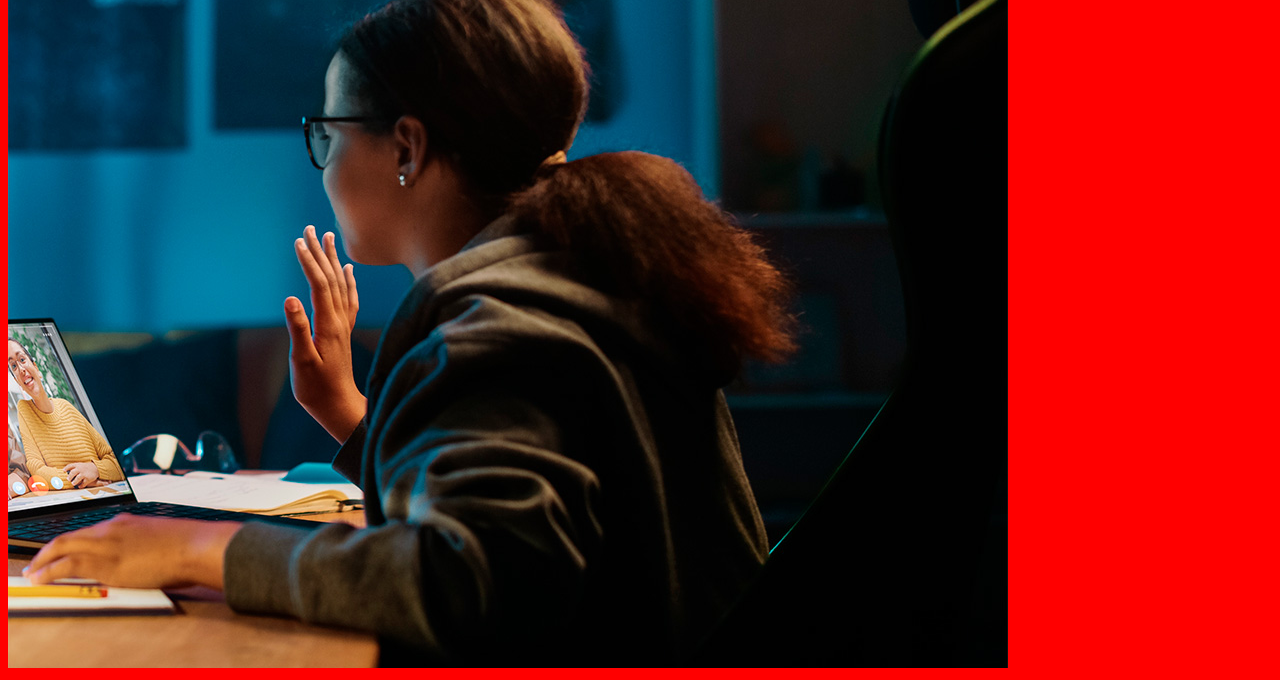
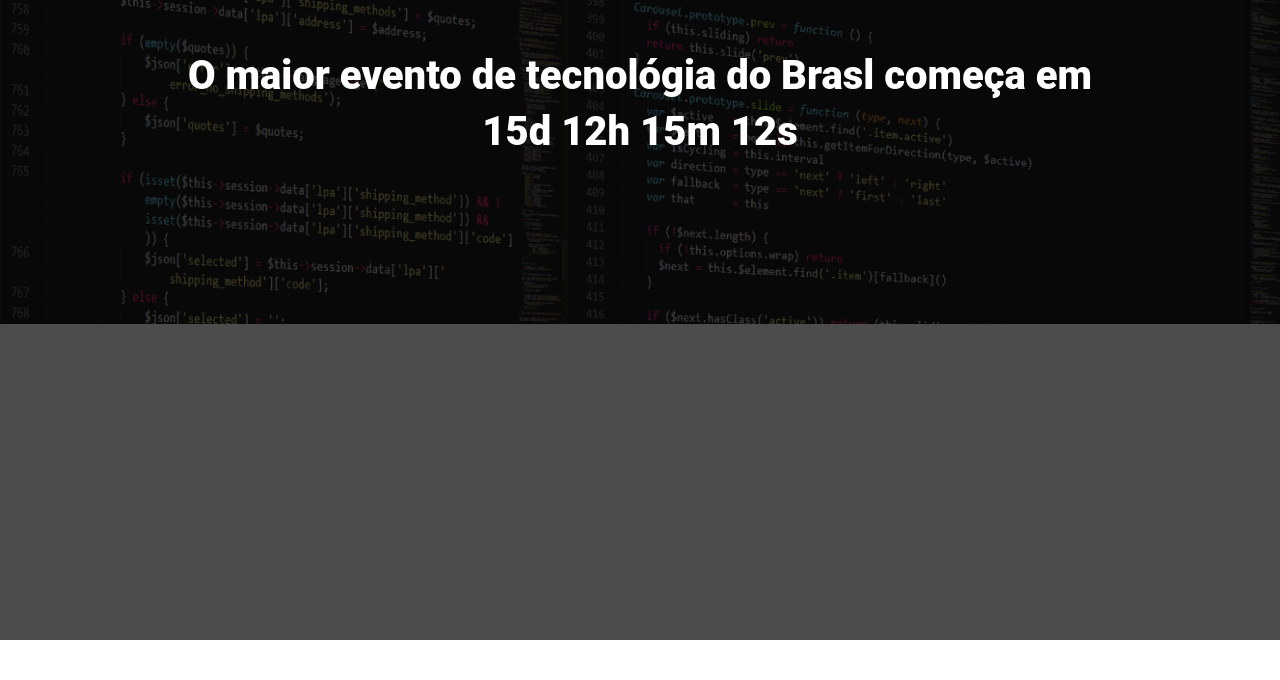
Before and after one commit to Welliveltondev/EBAC-TALKS, a website built with Parcel: page src/index.html in a window 1280 px wide. Shown: the part 160-840 px from the top of the page. After the commit the page ends 800 px from the top, so only its background shows below. Built offline with nearby package versions, Linux system fonts and the light colour scheme; a web font is replaced by a local one.

Commit message:
criando o hero

```diff
--- a/src/index.html
+++ b/src/index.html
@@ -3,12 +3,21 @@
 <head>
     <meta charset="UTF-8">
     <meta name="viewport" content="width=device-width, initial-scale=1.0">
-    <title>Document</title>
+    <title>EBAC tech Talks</title>
+    <link rel="preconnect" href="https://fonts.googleapis.com">
+<link rel="preconnect" href="https://fonts.gstatic.com" crossorigin>
+<link href="https://fonts.googleapis.com/css2?family=Playfair+Display:ital,wght@0,400..900;1,400..900&display=swap" rel="stylesheet">
     <link rel="stylesheet" href="./styles/main.scss">
 </head>
 <body>
-    <h1>Olá</h1>
-    <img src="./images/backend.png">
+    <header class="hero">
+        <div class="container">
+            <img class="hero__logo" src="./images/ebac_logo.svg">
+            <p class="hero__text">
+                O maior evento de tecnológia do Brasl começa em 15d 12h 15m 12s
+            </p>
+        </div>
+    </header>
     <script src="./scripts/main.js"></script>
 </body>
 </html>
--- /dev/null
+++ b/src/styles/_hero.scss
@@ -0,0 +1,52 @@
+.hero {
+    padding-top: 64px;
+    padding-bottom: 100px;
+    background-image: url(../images/fundo.png);
+    background-repeat: no-repeat;
+    background-size: cover;
+
+    .container {
+        position: relative;
+    }
+
+    &::before {
+        position: absolute;
+        top: 0;
+        left: 0;
+        width: 100%;
+        height: 100%;
+        background-color: #000;
+        content:'';
+        opacity: .7;
+    }
+
+    &__text {
+        margin-top: 64px;
+        margin-bottom: 64px;
+        font-size: 40px;
+        line-height: 56px;
+        color: #ffff;
+        font-weight: 800;
+        text-align: center;
+    }
+
+    &__logo {
+        margin: 0 auto;
+        height: 80px;
+        display: block;
+    }
+
+    @media (max-width: 640px) {
+        padding: 40px 0;
+
+        &__logo {
+            height: 40px;
+        }
+
+        &__text {
+            font-size: 22px;
+            line-height: 24px;
+            margin: 24px 0;
+        }
+    }
+}
--- a/src/styles/main.scss
+++ b/src/styles/main.scss
@@ -1,3 +1,22 @@
-body {
-    background-color: red;
+@use '_hero';
+
+* {
+    margin: 0;
+    padding: 0;
+    box-sizing: border-box;
+    font-family: Roboto, sans-serif;
 }
+
+.container {
+    max-width: 960px;
+    width: 100%;
+    margin: 0 auto;
+
+    @media (max-width: 640px) {
+        max-width: 80%;
+    }
+
+    @media (max-width: 1024px) {
+        max-width: 90%;
+    }
+}
```
